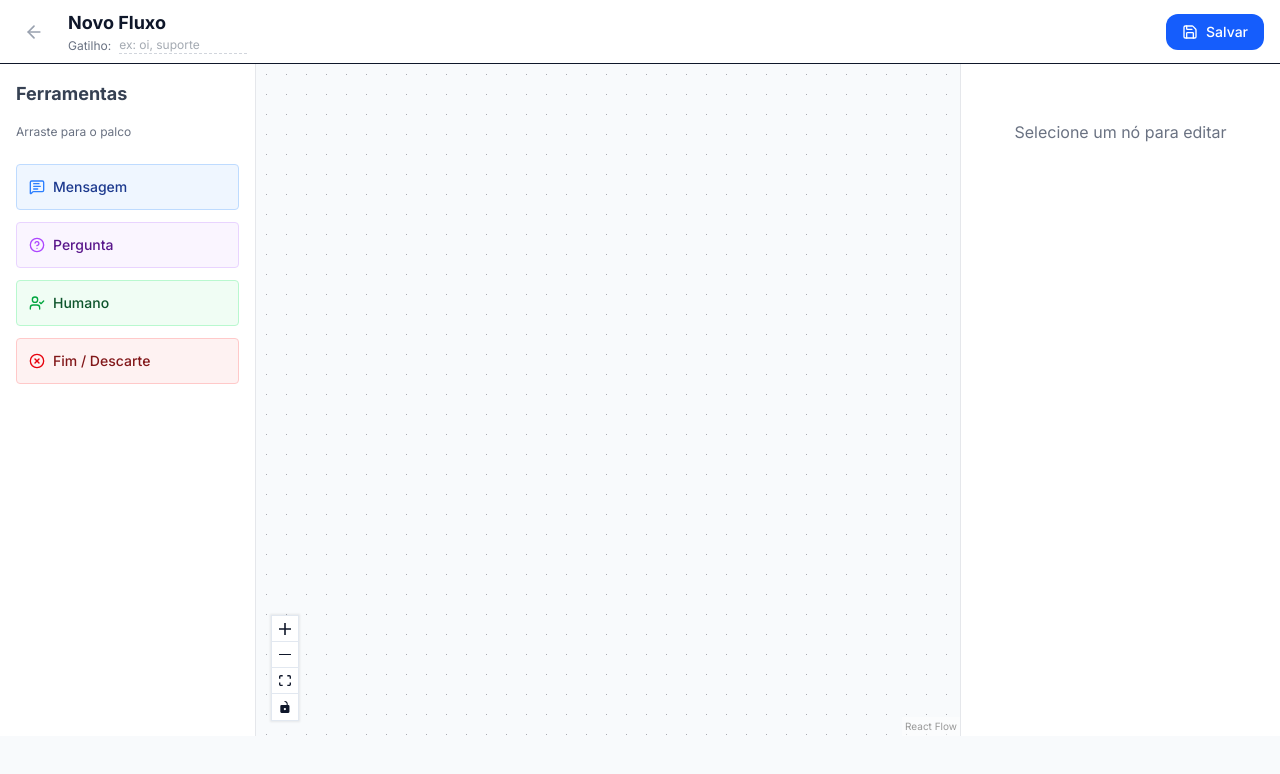
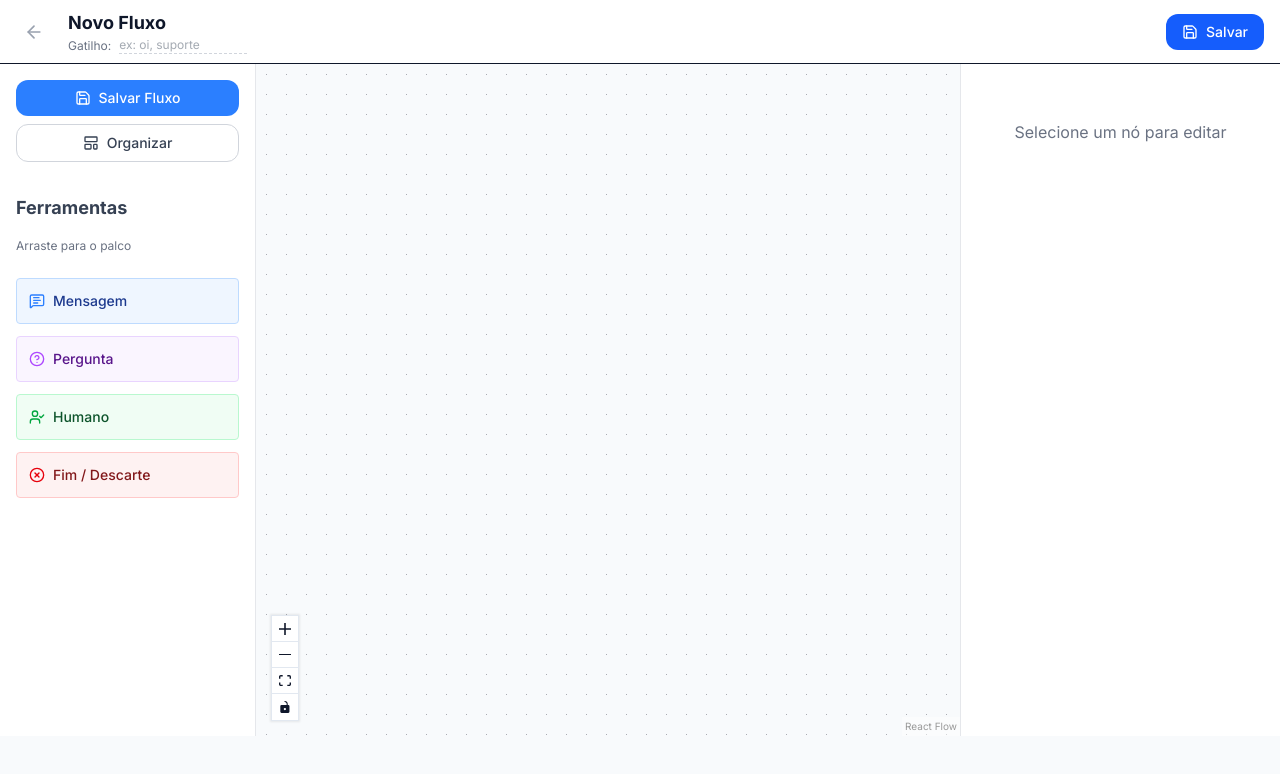
Before and after one commit to gsPatrick/sistema-marcelo, a Next.js app: page /dashboard/flows/builder in a window 1280 px wide. Shown: the top 774 px of the page. Built offline with nearby package versions, Linux system fonts and the light colour scheme.

Commit message:
fix: export components from nodes index, fix toolbar props, fix import in flowbuilder

```diff
--- a/src/components/builder/FlowBuilder.tsx
+++ b/src/components/builder/FlowBuilder.tsx
@@ -15,7 +15,7 @@ import {
 import '@xyflow/react/dist/style.css';
 
 import { MessageNode, QuestionNode, HandoverNode, DisqualifyNode } from './nodes';
-import { Toolbar } from './Toolbar';
+import Toolbar from './Toolbar';
 import { useFlowStore, CustomNodeData, NodeType } from '@/store/flowStore';
 import { getFlows, getFlow, saveFlow } from '@/lib/api';
 
--- a/src/components/builder/Toolbar.tsx
+++ b/src/components/builder/Toolbar.tsx
@@ -1,6 +1,14 @@
-import { MessageSquareText, HelpCircle, UserCheck, XCircle } from 'lucide-react';
+import { MessageSquareText, HelpCircle, UserCheck, XCircle, Save, LayoutTemplate } from 'lucide-react';
+import { Button } from '@/components/ui/Button';
+import { Loader2 } from 'lucide-react';
 
-export default function Toolbar() {
+interface ToolbarProps {
+    onSave: () => void;
+    isSaving: boolean;
+    onLayout: () => void;
+}
+
+export default function Toolbar({ onSave, isSaving, onLayout }: ToolbarProps) {
     const onDragStart = (event: React.DragEvent, nodeType: string) => {
         event.dataTransfer.setData('application/reactflow', nodeType);
         event.dataTransfer.effectAllowed = 'move';
@@ -8,6 +16,34 @@ export default function Toolbar() {
 
     return (
         <aside className="w-64 bg-white border-r border-gray-200 p-4 flex flex-col gap-4">
+            <div className="flex flex-col gap-2 mb-4">
+                <Button
+                    onClick={onSave}
+                    disabled={isSaving}
+                    className="w-full justify-center"
+                >
+                    {isSaving ? (
+                        <>
+                            <Loader2 className="w-4 h-4 mr-2 animate-spin" />
+                            Salvando...
+                        </>
+                    ) : (
+                        <>
+                            <Save className="w-4 h-4 mr-2" />
+                            Salvar Fluxo
+                        </>
+                    )}
+                </Button>
+                <Button
+                    variant="outline"
+                    onClick={onLayout}
+                    className="w-full justify-center"
+                >
+                    <LayoutTemplate className="w-4 h-4 mr-2" />
+                    Organizar
+                </Button>
+            </div>
+
             <h2 className="font-bold text-lg text-gray-700">Ferramentas</h2>
             <p className="text-xs text-gray-500 mb-2">Arraste para o palco</p>
 
--- a/src/components/builder/nodes/index.ts
+++ b/src/components/builder/nodes/index.ts
@@ -2,6 +2,8 @@ import MessageNode from './MessageNode';
 import QuestionNode from './QuestionNode';
 import HandoverNode from './HandoverNode';
 import DisqualifyNode from './DisqualifyNode';
+
+export { MessageNode, QuestionNode, HandoverNode, DisqualifyNode };
 
 export const nodeTypes = {
     message: MessageNode,
```
